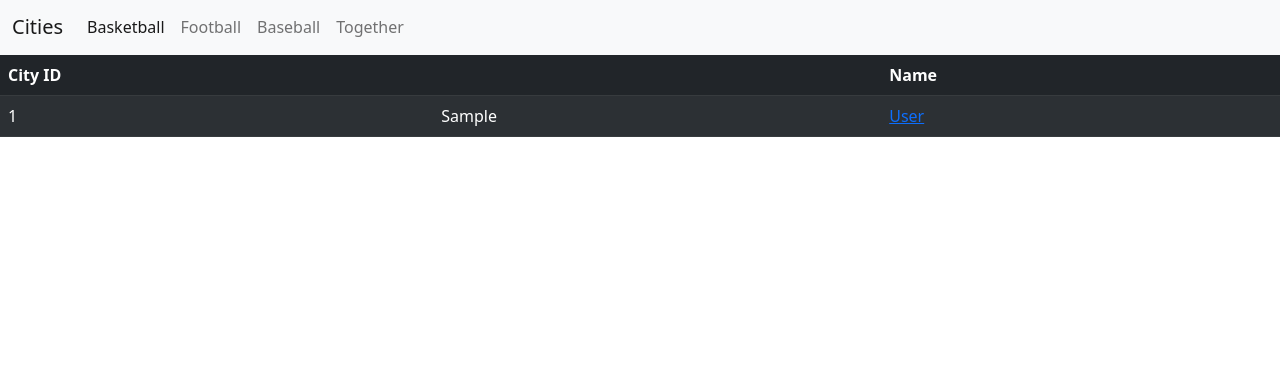
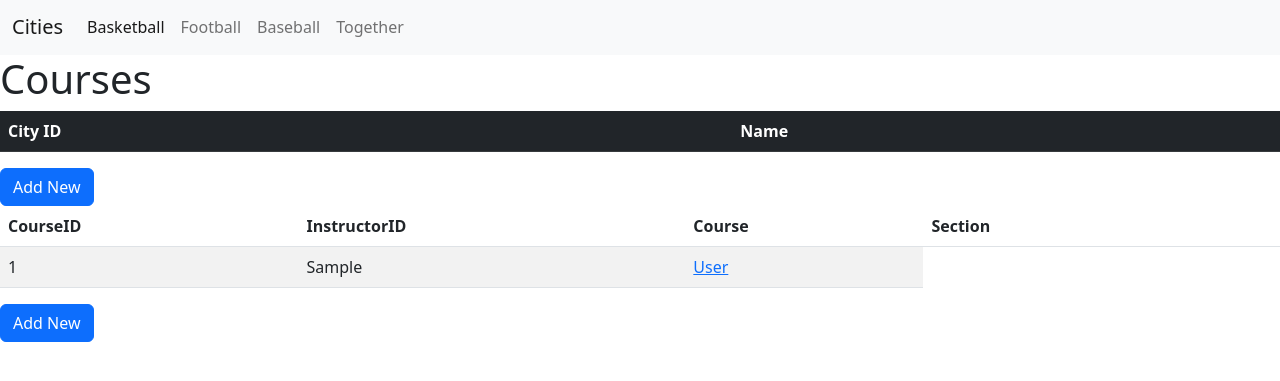
Before and after one commit to trevorriley37/MIS-4013-HW4, a PHP site: page / in a window 1280 px wide. Shown: the part 25-406 px from the top of the page. Run offline with PHP 8.4, Linux system fonts and the light colour scheme; tables that the repository leaves empty or names only in its code hold one stand-in row (values such as "Sample post"); data that the repository does not hold is empty.

Commit message:
test buttons

```diff
--- a/index.php
+++ b/index.php
@@ -19,6 +19,58 @@ $result = $conn->query($sql);
 
 
 
+?>
+      <h1>Courses</h1>
+      <table class="table table-striped">
+
+          <!-- Button trigger modal -->
+      <button type="button" class="btn btn-primary" data-bs-toggle="modal" data-bs-target="#addCourse">
+        Add New
+      </button>
+
+      <!-- Modal -->
+      <div class="modal fade" id="addCourse" data-bs-backdrop="static" data-bs-keyboard="false" tabindex="-1" aria-labelledby="addCourseLabel" aria-hidden="true">
+        <div class="modal-dialog">
+          <div class="modal-content">
+            <div class="modal-header">
+              <h1 class="modal-title fs-5" id="addCourseLabel">Add Course</h1>
+              <button type="button" class="btn-close" data-bs-dismiss="modal" aria-label="Close"></button>
+            </div>
+            <div class="modal-body">
+              <form method="post" action="">
+                <div class="mb-3">
+                  <label for="editCourse<?=$row["CourseID"]?>Name" class="form-label">InstructorID</label>
+                          <input type="text" class="form-control" id="editCourse<?=$row["CourseID"]?>Name" aria-describedby="editCourse<?=$row["CourseID"]?>Help" name="cInsID">
+                          <label for="editCourse<?=$row["CourseID"]?>Name" class="form-label">Course</label>
+                          <input type="text" class="form-control" id="editCourse<?=$row["CourseID"]?>Name" aria-describedby="editCourse<?=$row["CourseID"]?>Help" name="cCourse">
+                          <label for="editCourse<?=$row["CourseID"]?>Name" class="form-label">Section</label>
+                          <input type="text" class="form-control" id="editCourse<?=$row["CourseID"]?>Name" aria-describedby="editCourse<?=$row["CourseID"]?>Help" name="cSection">
+                          <div id="editCourse<?=$row["CourseID"]?>Help" class="form-text">Enter the Course information.</div>
+                        </div>
+                <input type="hidden" name="saveType" value="Add">
+                <button type="submit" class="btn btn-primary">Submit</button>
+              </form>
+            </div>
+          </div>
+        </div>
+      </div>
+    </div>
+    <script src="https://cdn.jsdelivr.net/npm/bootstrap@5.2.0/dist/js/bootstrap.bundle.min.js" integrity="sha384-A3rJD856KowSb7dwlZdYEkO39Gagi7vIsF0jrRAoQmDKKtQBHUuLZ9AsSv4jD4Xa" crossorigin="anonymous"></script>
+
+
+        <thead>
+          <tr>
+            <th>CourseID</th>
+            <th>InstructorID</th>
+            <th>Course</th>
+            <th>Section</th>
+            <th></th>
+            <th></th>
+          </tr>
+        </thead>
+        <tbody>
+
+<?php
 
 if ($result->num_rows > 0) {
   // output data of each row
@@ -41,4 +93,10 @@ if ($result->num_rows > 0) {
   ?>
    </tbody>
 </table>
+
+
+<button type="button" class="btn btn-primary" data-bs-toggle="modal" data-bs-target="#AddCity">
+        Add New
+      </button>
+
 </html>
```
